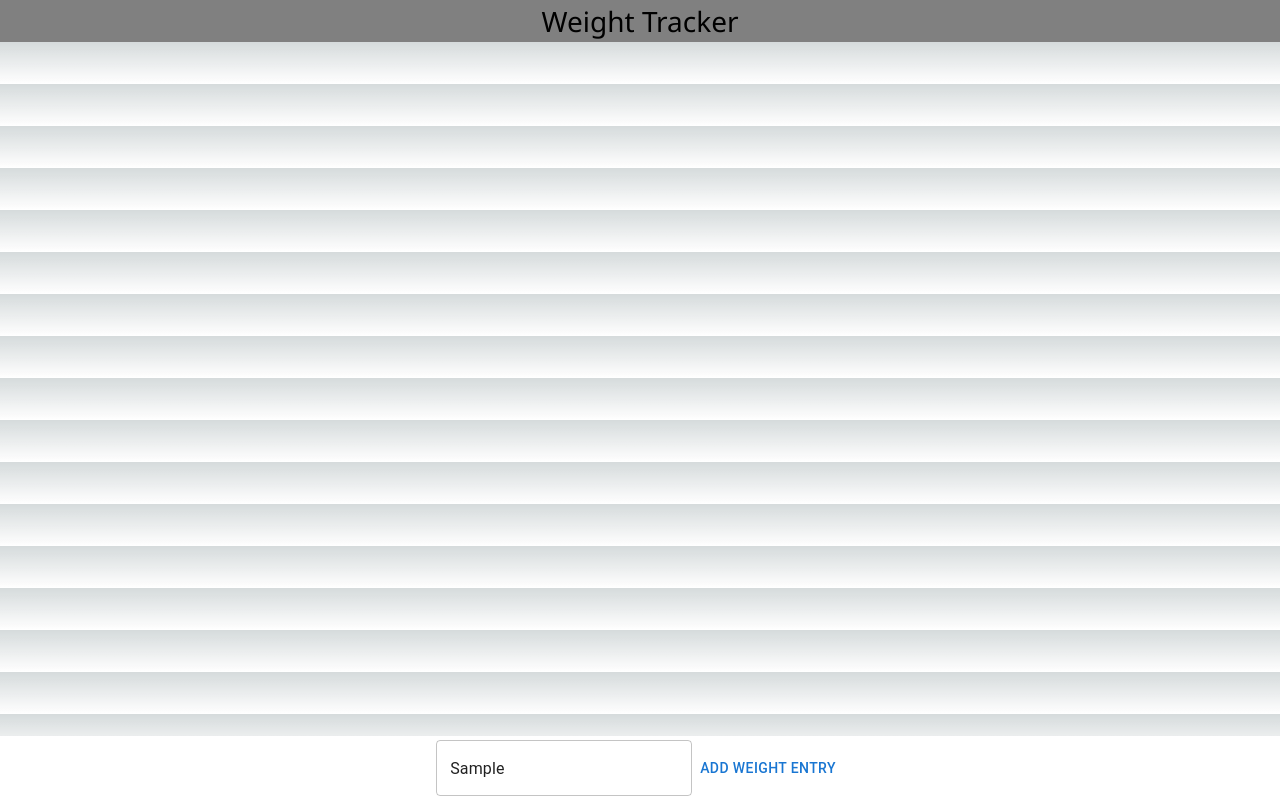
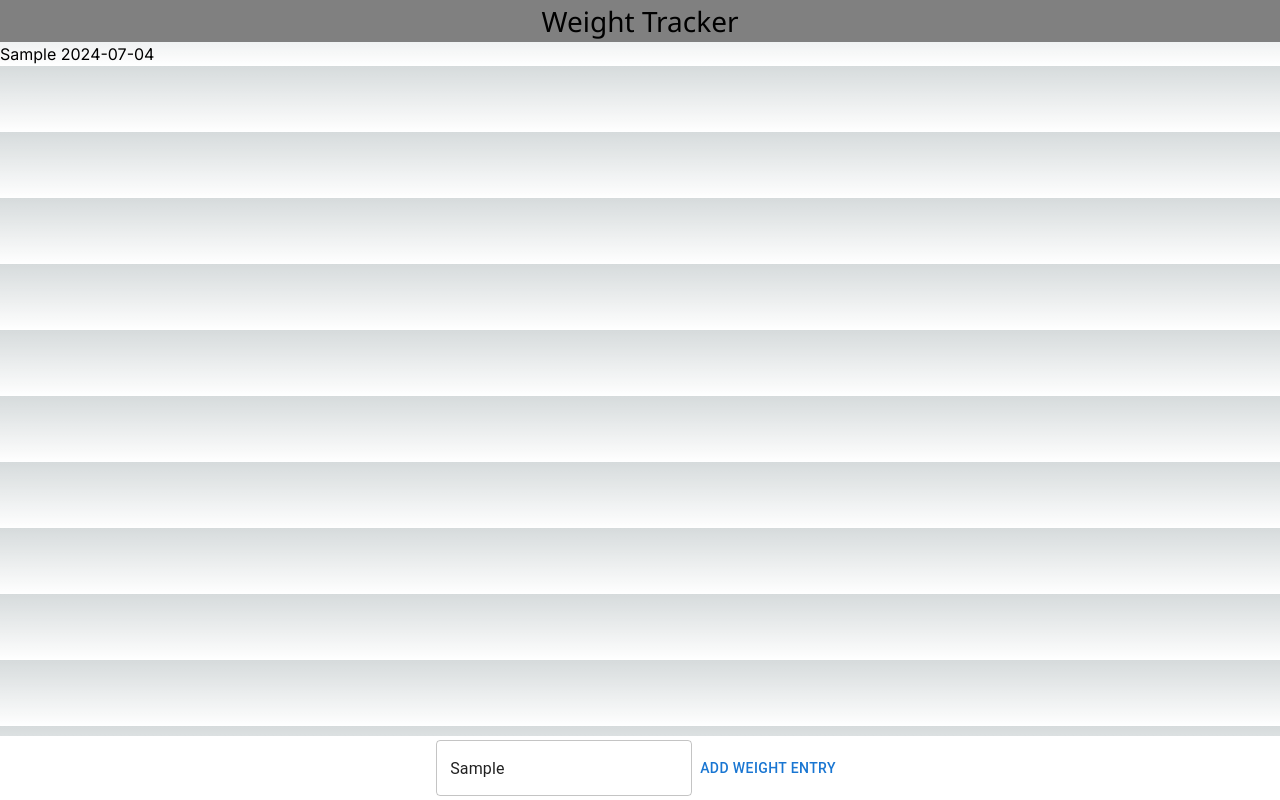
Before and after one commit to lindahlisaac/weight-tracker, a Next.js app: page / in a window 1280 px wide. Both pictures are taken after typing "Sample" into the empty fields and a click on the button "ADD WEIGHT ENTRY". Built offline with nearby package versions, Linux system fonts and the light colour scheme.

Commit message:
List is working, adds to screen on individual rows

```diff
--- a/src/app/pages/BaseLayout.jsx
+++ b/src/app/pages/BaseLayout.jsx
@@ -4,50 +4,64 @@ import Header from '../components/Header';
 import '../components/MenuBar.scss'
 import Button from '@mui/material/Button';
 import { TextField } from '@mui/material';
-import {useState} from 'react';
+import { useState } from 'react';
 import WeightEntryList from '../components/WeightEntryList';
 import WeightEntry from '../components/WeightEntry';
 
+function getFormattedDate() {
+    var date = new Date()
+    var year = date.getFullYear()
+    var month = date.getMonth()
+    var day = date.getDay()
+    if (month < 10) {
+        month = '0' + month
+    }
+    if (day < 10) {
+        day = '0' + day
+    }
+
+    return year + '-' + month + '-' + day
+}
+
 const weightEntry = {
-    weight: '170',
-    date: ''
+    weight: '',
+    date: '',
+    id: ''
 }
 
 const BaseLayout = () => {
 
     const [weightInput, setWeightInput] = useState()
-    const [weightEntryList, setWeightEntryList] = useState([
+    const [weightEntryList, setWeightEntryList] = useState([])
+    const [entryId, setEntryId] = useState(0)
 
-    ])
-
-    function addWeightEntry(weight, date) {
-
-        console.log({weight})
-        let newWeightEntryList
-        weightEntryList.push({weight, date})
-        newWeightEntryList = [...weightEntryList].slice()
-        setWeightEntryList(newWeightEntryList)
-        console.log(newWeightEntryList)
+    function addToList({ weightInput }) {
+        weightEntry.weight = weightInput
+        weightEntry.date = getFormattedDate()
+        console.log(weightEntry)
+        let tempList = weightEntryList.slice()
+        tempList.push({ weight: weightEntry.weight, date: weightEntry.date, id: entryId})
+        setWeightEntryList(tempList)
+        setEntryId(entryId + 1)
+        console.log(weightEntryList)
     }
 
     return (
         <>
-            <Header/>
-            <ul>{weightEntryList.map((weightEntry) => {
-                // console.log(weightEntry)
-                return (
-                    <WeightEntry weight={weightEntry.weight} date={weightEntry.date}/>
-                )
-                })}
+            <Header />
+            <ul>
+                {weightEntryList.map((weightEntry) => (
+                    <div>
+                        <li key={weightEntry.id}>{weightEntry.weight}     {weightEntry.date}</li>
+                    </div>
+                ))}
             </ul>
-            <div style={{position: "relative", backgroundColor: "black"}}>
+            <div style={{ position: "relative", backgroundColor: "black" }}>
                 <div className='menuBar'>
-                    <TextField id='weight-input-field' className='weightInputField' value={weightInput} onChange={(e) => setWeightInput(e.target.value, new Date().getDate.toDateString)}/>
+                    <TextField id='weight-input-field' className='weightInputField' value={weightInput} onChange={(e) => setWeightInput(e.target.value)} />
                     <Button className='addWeightButton' onClick={() => {
-                        // addWeightEntry({weightInput})
-                        console.log(document.getElementById("weight-input-field").value)
-                        addWeightEntry(new WeightEntry(document.getElementById("weight-input-field").value, new Date().toDateString))
-                        }}>Add Weight Entry</Button>
+                        addToList({ weightInput })
+                    }}>Add Weight Entry</Button>
                 </div>
             </div>
         </>
```
